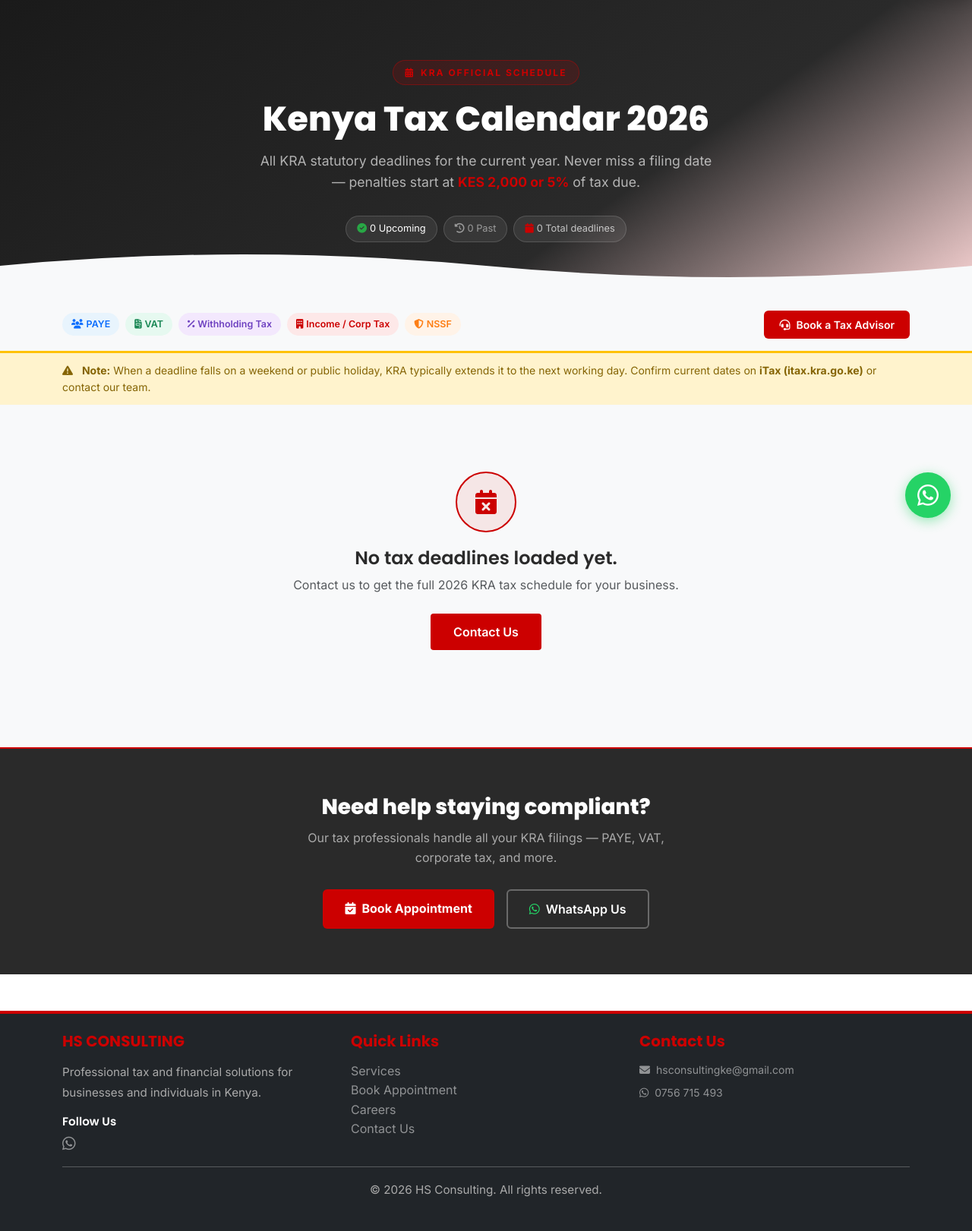
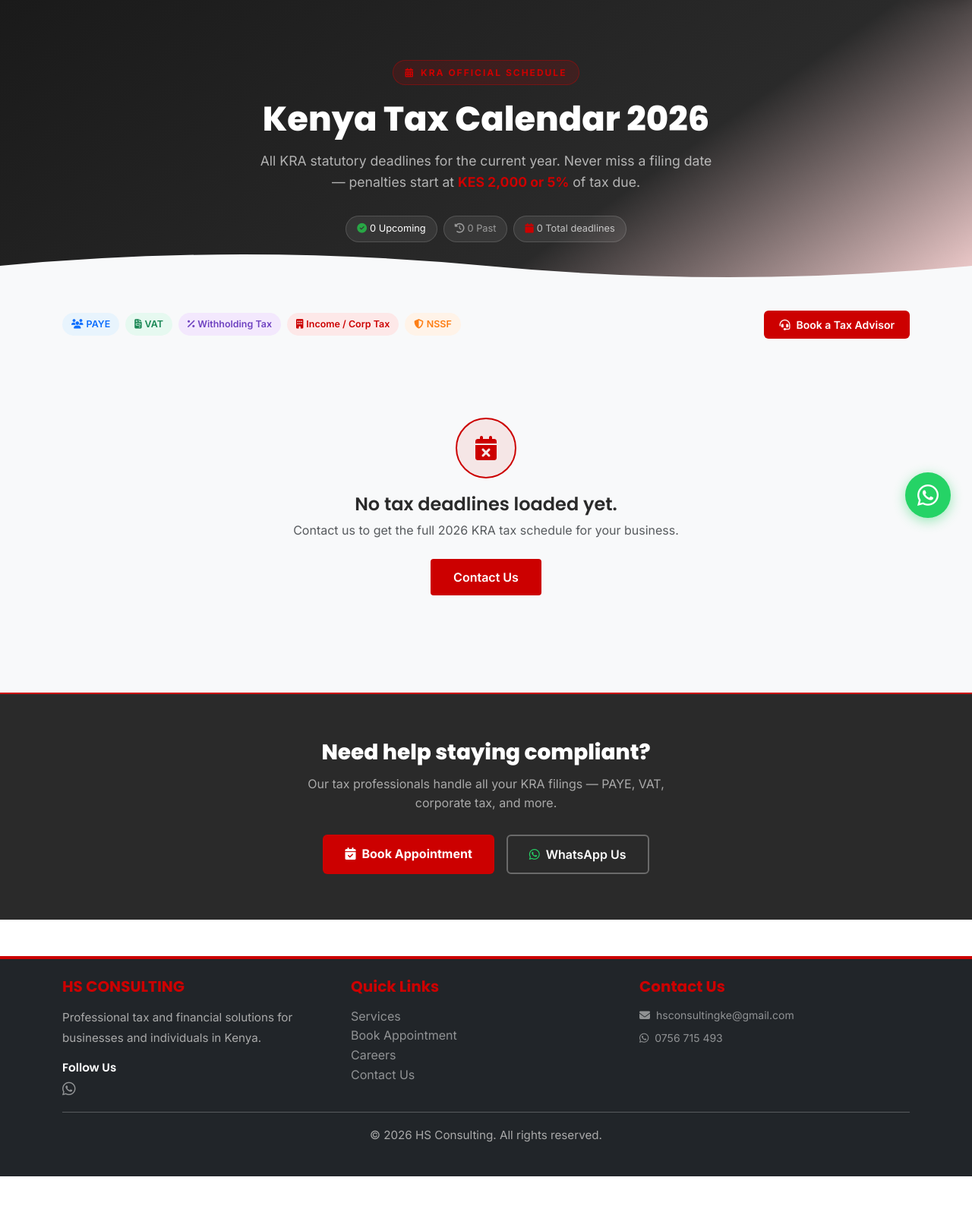
Before and after one commit to Adanhassan790/hsconsulting, a Django app: page /appointments/tax-calendar/ in a window 1280 px wide. Shown: the part 90-1711 px from the top of the page at 76% size. After the commit the page ends 1639 px from the top, so only its background shows below. Run offline with Django 4.2, Linux system fonts and the light colour scheme; data that the repository does not hold is empty; parts of the project's set-up code (start-up, migrations or seed data) failed here and were passed over; some libraries are stand-ins or nearby versions.

Commit message:
Remove inaccurate KRA weekend extension note from tax calendar
Co-Authored-By: Claude Sonnet 4.6 <noreply@anthropic.com>

```diff
--- a/templates/appointments/tax_calendar.html
+++ b/templates/appointments/tax_calendar.html
@@ -53,15 +53,6 @@
     </div>
 </section>
 
-<!-- Notice banner -->
-<div style="background: #fff3cd; border-top: 3px solid #ffc107; padding: 12px 0;">
-    <div class="container">
-        <p class="mb-0 small" style="color: #856404;">
-            <i class="fas fa-exclamation-triangle me-2"></i>
-            <strong>Note:</strong> When a deadline falls on a weekend or public holiday, KRA typically extends it to the next working day. Confirm current dates on <strong>iTax (itax.kra.go.ke)</strong> or contact our team.
-        </p>
-    </div>
-</div>
 
 <!-- Deadlines List -->
 <section style="background: #f8f9fa; padding: 40px 0 80px;">
```
